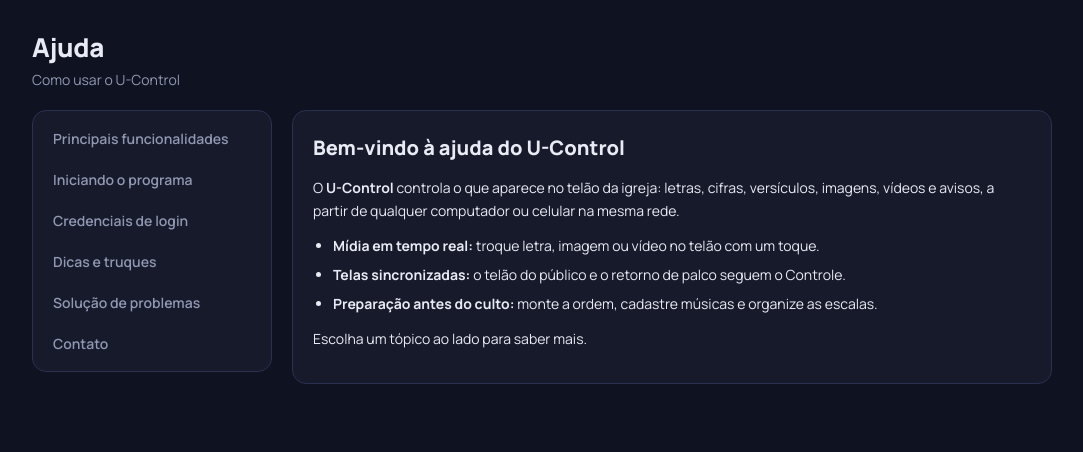
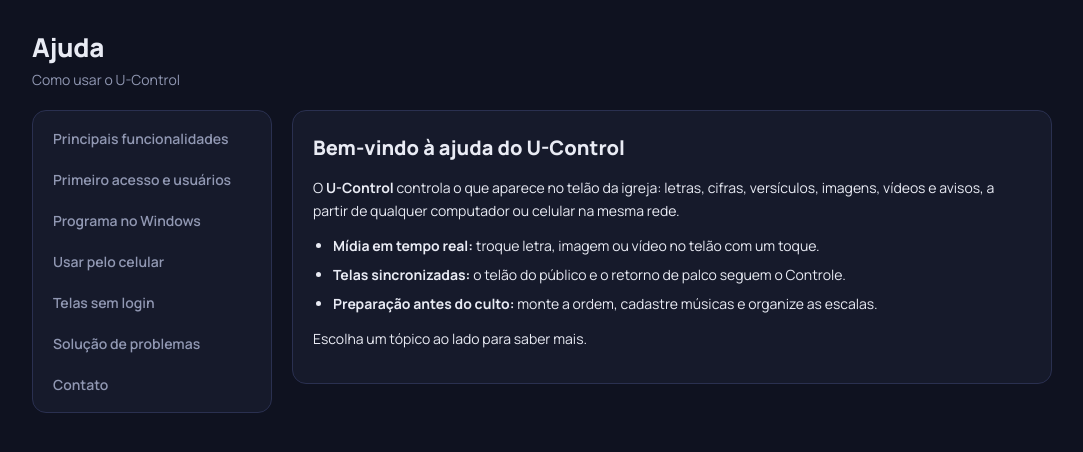
Before and after one commit to brunomint/U-Control, a Flask app: page /help in a window 1280 px wide. Shown: the part 56-508 px from the top of the page, without its empty margins (24-1107 px from the left). Run offline with Flask 3, Linux system fonts and the light colour scheme; parts of the project's set-up code (start-up, migrations or seed data) failed here and were passed over; some libraries are stand-ins or nearby versions.

Commit message:
Ajuda reescrita: sem senha padrão, sem capturas de tela
A página abre sem login e tem QR code, e ensinava a entrar com
admin/1234 — senha que nem existe mais (instalação nova cria o primeiro
usuário na tela de login). As capturas mostravam nomes de usuário reais;
o contato era um e-mail/telefone de exemplo; as dicas (Ctrl+S, F1, modo
escuro) eram de recursos que não existem.

Agora: primeiro acesso, programa do Windows, uso pelo celular, telas sem
login, problemas comuns (rede/firewall, vídeo sem som, Bíblia que não
aparece) e contato pelas Issues do GitHub.

Co-Authored-By: Claude Opus 5.5 <noreply@anthropic.com>

```diff
--- a/static/js/pages/help.js
+++ b/static/js/pages/help.js
@@ -1,114 +1,76 @@
+// Conteúdo da página /help. Só texto: as capturas de tela antigas mostravam
+// nomes de usuário reais e ensinavam uma senha padrão que não existe mais.
+const HELP_SECTIONS = {
+    funcionalidades: `
+        <h2>Principais funcionalidades</h2>
+        <p>Um computador roda o U-Control, e os outros aparelhos da mesma rede (celular, tablet, outro PC) abrem o controle ou as telas pelo navegador. Não precisa de internet durante o culto.</p>
+        <ul>
+            <li><strong>Controle:</strong> letras com cifra, versículos, fotos e vídeos vão para o telão com um toque.</li>
+            <li><strong>Telas sincronizadas:</strong> o telão do público e o retorno de palco acompanham o Controle.</li>
+            <li><strong>Preparação:</strong> monte a ordem do culto, cadastre músicas e organize as escalas antes.</li>
+        </ul>
+        <p>O telão pode ficar no próprio computador do U-Control (cabo HDMI, mais estável) ou em outro aparelho da rede.</p>`,
+
+    primeiro: `
+        <h2>Primeiro acesso e usuários</h2>
+        <p>Numa instalação nova ainda não existe nenhum usuário: a tela de login pede para <strong>criar o primeiro</strong> (nome, senha e a senha de novo). Esse pedido some assim que o primeiro usuário é criado.</p>
+        <div class="callout">Crie esse usuário logo depois de instalar: enquanto ele não existe, quem abrir a tela de login primeiro pela rede é quem cria.</div>
+        <p>Depois, cada operador ganha o próprio usuário em <a href="/usuarios">Usuários</a> (menu Sistema), onde também dá para trocar senhas e remover quem não usa mais.</p>
+        <p>Use senhas que não sejam fáceis de adivinhar, principalmente se o U-Control também for acessível pela internet.</p>`,
+
+    windows: `
+        <h2>Programa no Windows</h2>
+        <ul>
+            <li>Depois de instalado, abra pelo ícone <strong>U-Control</strong> na área de trabalho. O Controle abre no navegador e o programa fica na <strong>bandeja do Windows</strong>, ao lado do relógio.</li>
+            <li>Pelo menu da bandeja você abre o <strong>Telão</strong>, a <strong>Tela pública de letras</strong> e o <strong>Retorno de palco</strong>. Com um segundo monitor ou datashow ligado, elas abrem nele, em tela cheia.</li>
+            <li>O menu também mostra o endereço do U-Control na rede, para abrir no celular.</li>
+            <li>Para desligar, use <strong>Sair</strong> no menu da bandeja. Fechar as janelas não desliga o programa.</li>
+            <li>Músicas, fotos e configurações ficam guardadas à parte (opção <strong>Abrir pasta de dados</strong>). Instalar uma versão nova por cima não apaga nada.</li>
+        </ul>`,
+
+    celular: `
+        <h2>Usar pelo celular ou outro computador</h2>
+        <ul>
+            <li>O aparelho precisa estar na <strong>mesma rede</strong> (Wi-Fi ou cabo) do computador do U-Control.</li>
+            <li>Em <a href="/links">Links / QR</a> estão os endereços de cada tela, com QR code para apontar a câmera do celular.</li>
+            <li>O endereço tem a forma <code>http://&lt;ip-do-computador&gt;:8585</code>.</li>
+        </ul>`,
+
+    telas: `
+        <h2>Telas que abrem sem login</h2>
+        <p>As funções de controle exigem login, para ninguém mudar o telão sem querer. Estas telas abrem sem login, para os aparelhos de exibição e para quem só acompanha:</p>
+        <ul>
+            <li><strong>Telão do público</strong> (<code>/img</code>) e <strong>letra para o público</strong> (<code>/lyrics/display/public</code>)</li>
+            <li><strong>Retorno de palco</strong> (<code>/monitor</code>), para quem está no palco</li>
+            <li><strong>Bíblia</strong> (<code>/bible/display</code>), <strong>relógio</strong> e <strong>cronômetro</strong></li>
+            <li><strong>Overlay para OBS</strong> (<code>/lyrics/display/obs</code>), com fundo transparente para transmissão</li>
+            <li><strong>Enviar fotos</strong> (<code>/presenter</code>): qualquer pessoa da igreja manda fotos do celular para a galeria</li>
+            <li><strong>Ordem do culto</strong> (<code>/view</code>)</li>
+        </ul>`,
+
+    problemas: `
+        <h2>Solução de problemas</h2>
+        <h3>O celular não abre o U-Control</h3>
+        <ul>
+            <li>Confira se o celular está na mesma rede do computador, e não nos dados móveis.</li>
+            <li>No Windows, o instalador libera o U-Control no firewall. Se outro antivírus ou firewall estiver ativo, libere a porta <code>8585</code> nele.</li>
+            <li>Algumas redes de visitantes isolam os aparelhos entre si. Nesse caso, use a rede principal da igreja.</li>
+        </ul>
+        <h3>O vídeo toca sem som no telão</h3>
+        <p>Navegadores bloqueiam som automático. As telas abertas pelo menu da bandeja (Windows), pelo <strong>Abrir no datashow</strong> do Controle ou pelo script baixado no <a href="/dashboard">Início</a> já vêm com o som liberado. Numa aba comum, toque uma vez na tela do telão.</p>
+        <h3>A tela não entra em tela cheia</h3>
+        <p>No Controle, use <strong>Abrir no datashow</strong> para escolher em qual tela do computador a tela pública abre.</p>
+        <h3>Uma tradução da Bíblia não aparece</h3>
+        <p>O U-Control traz só traduções de licença aberta (como a Bíblia Livre e a Nova Bíblia Viva). Traduções com direitos autorais, como NVI e ACF, precisam ser adicionadas por quem tem o direito de usá-las.</p>`,
+
+    contato: `
+        <h2>Contato</h2>
+        <p>O U-Control é um projeto de código aberto. Para relatar um problema ou sugerir uma melhoria, abra um chamado em <a href="https://github.com/brunomint/U-Control/issues" target="_blank" rel="noopener">github.com/brunomint/U-Control/issues</a>.</p>`,
+};
+
 function loadContent(section) {
     const content = document.getElementById('content');
-    let html = '';
-
-    switch (section) {
-        case 'funcionalidades':
-    html = `
-        <h2>Principais Funcionalidades</h2>
-        <p>
-            O <strong>U-Control</strong> pode ser instalado em um único dispositivo e controlado remotamente por outros aparelhos conectados à mesma rede local, oferecendo flexibilidade e praticidade no gerenciamento de apresentações.
-        </p>
-        <p>
-            As telas de apresentação destinadas ao público podem ser exibidas de forma remota. Para maior segurança ou estabilidade, o computador pode ser conectado diretamente à tela utilizando um cabo HDMI.
-        </p>
-        <ul>
-            <li><strong>Gerenciar mídia em tempo real:</strong> Controle apresentações, vídeos e imagens com precisão.</li>
-            <li><strong>Sincronização de telas:</strong> Sincronize telas de controle e monitor com agilidade, garantindo apresentações impecáveis.</li>
-            <li><strong>Interface amigável:</strong> Navegue facilmente por um sistema desenvolvido para simplificar seu fluxo de trabalho.</li>
-            <li><strong>Controle em rede local:</strong> Instale o U-Control em uma única máquina e controle-o de outros dispositivos na mesma rede local.</li>
-        </ul>`;
-    break;
-
-        case 'iniciando':
-            html = `
-                <h2>Iniciando o Programa</h2>
-                <p>Para iniciar o programa, siga os passos abaixo:</p>
-                <ul>
-                    <li>Certifique-se de que o programa está instalado corretamente.</li>
-                    <li>Abra o programa clicando duas vezes no ícone na área de trabalho.</li>
-                    <li>Insira suas credenciais de login.</li>
-                </ul>`;
-            break;
-        case 'credenciais':
-            html = `
-                <h2>Credenciais de Login</h2>
-                <p>Para garantir a segurança do sistema, é fundamental que os usuários sejam previamente cadastrados com login e senha. Esse controle de acesso evita que pessoas não autorizadas tenham acesso às funções principais do programa, prevenindo interferências que possam comprometer a apresentação.
-                </p>
-                <p>
-                    Embora o controle de acesso com login e senha seja essencial para proteger as funções principais do programa, algumas rotas podem ser acessadas remotamente sem a necessidade de autenticação. Essas rotas incluem a Tela do Apresentador de Imagens (presenter), o Monitor de Palco e a Tela do Público, garantindo maior praticidade para exibição e acompanhamento durante as apresentações.
-                </p>
-                <p>
-                    Assim que o programa é iniciado, a seguinte página é exibida, solicitando que o usuário insira suas credenciais de acesso:
-                </p>
-                <div class="image-container">
-                    <img src="static/imges_help/Login.png" alt="Login" class="centered-image">
-                </div>
-                <p>Para o primeiro acesso, utilize as seguintes credenciais:</p>
-                <div class="callout">
-                    <strong>Usuário:</strong> <code>admin</code><br>
-                    <strong>Senha:</strong> <code>1234</code>
-                </div>
-                <p>
-                    Após o primeiro acesso ao sistema utilizando as credenciais padrão (<strong>Usuário: admin</strong>, <strong>Senha: 1234</strong>), recomendamos que o cadastro do usuário "admin" seja removido por questões de segurança. Isso garantirá que apenas usuários cadastrados com permissões específicas possam acessar as funcionalidades principais do programa.
-                </p>
-                <p>
-                    Para eliminar o cadastro do admin, siga os passos abaixo:
-                </p>
-                <ul>
-                    <li>Acesse o painel de controle do sistema clicando na opção 'Links' e em seguida 'Novo Usuário'.</li>
-                        <div class="image-container">
-                            <img src="static/imges_help/link_novo-usuario.png" alt="Login" class="centered-image">
-                        </div>
-                    <li>Na página "Usuários Registrados", localize o usuário "admin" na lista de usuários cadastrados e Selecione a opção para <strong class="danger">remover</strong>.</li>
-                        <div class="image-container">
-                            <img src="static/imges_help/remover_usuario.png" alt="Login" class="centered-image">
-                        </div>
-                </ul>
-                <p>
-                    Ao excluir o usuário "admin", o sistema estará mais seguro, garantindo que apenas pessoas autorizadas possam controlar o programa.
-                </p>
-                <p>
-                    Na página "Usuários Registrados", você pode adicionar novos usuários ao sistema de forma simples. Preencha os campos "Nome de Usuário" e "Senha" e clique no botão "Adicionar Usuário" para concluir o cadastro.
-                </p>
-                        <div class="image-container">
-                            <img src="static/imges_help/cadastrar_usuario.png" alt="Login" class="centered-image">
-                        </div> `;
-            break;
-        case 'dicas':
-            html = `
-                <h2>3. Dicas e Truques</h2>
-                <div class="highlight">
-                    <p><strong>Dica:</strong> Utilize a combinação de teclas <code>Ctrl + S</code> para salvar rapidamente seu progresso.</p>
-                </div>
-                <p>Mais algumas dicas úteis:</p>
-                <ul>
-                    <li>Pressione <code>F1</code> para acessar a ajuda a qualquer momento.</li>
-                    <li>Ative o modo escuro nas configurações para reduzir o cansaço visual.</li>
-                </ul>`;
-            break;
-        case 'problemas':
-            html = `
-                <h2>4. Solução de Problemas</h2>
-                <p>Se encontrar problemas, tente as seguintes soluções:</p>
-                <ul>
-                    <li>Reinicie o programa e tente novamente.</li>
-                    <li>Consulte o manual na seção "FAQ".</li>
-                    <li>Entre em contato com o suporte técnico pelo e-mail <a href="mailto:suporte@exemplo.com">suporte@exemplo.com</a>.</li>
-                </ul>`;
-            break;
-        case 'contato':
-            html = `
-                <h2>5. Contato</h2>
-                <p>Se precisar de mais ajuda, entre em contato conosco:</p>
-                <ul>
-                    <li><strong>Suporte:</strong> <a href="mailto:suporte@exemplo.com">suporte@exemplo.com</a></li>
-                    <li><strong>Telefone:</strong> (11) 1234-5678</li>
-                </ul>`;
-            break;
-    }
-
-    content.innerHTML = html;
+    content.innerHTML = HELP_SECTIONS[section] || '';
     document.querySelectorAll('.help-menu [data-section]').forEach(a => {
         a.classList.toggle('active', a.dataset.section === section);
     });
--- a/templates/help.html
+++ b/templates/help.html
@@ -24,9 +24,10 @@
     <div class="help-grid">
         <nav class="uc-card help-menu" aria-label="Tópicos de ajuda">
             <a href="#content" data-section="funcionalidades" onclick="event.preventDefault(); loadContent('funcionalidades')">Principais funcionalidades</a>
-            <a href="#content" data-section="iniciando" onclick="event.preventDefault(); loadContent('iniciando')">Iniciando o programa</a>
-            <a href="#content" data-section="credenciais" onclick="event.preventDefault(); loadContent('credenciais')">Credenciais de login</a>
-            <a href="#content" data-section="dicas" onclick="event.preventDefault(); loadContent('dicas')">Dicas e truques</a>
+            <a href="#content" data-section="primeiro" onclick="event.preventDefault(); loadContent('primeiro')">Primeiro acesso e usuários</a>
+            <a href="#content" data-section="windows" onclick="event.preventDefault(); loadContent('windows')">Programa no Windows</a>
+            <a href="#content" data-section="celular" onclick="event.preventDefault(); loadContent('celular')">Usar pelo celular</a>
+            <a href="#content" data-section="telas" onclick="event.preventDefault(); loadContent('telas')">Telas sem login</a>
             <a href="#content" data-section="problemas" onclick="event.preventDefault(); loadContent('problemas')">Solução de problemas</a>
             <a href="#content" data-section="contato" onclick="event.preventDefault(); loadContent('contato')">Contato</a>
         </nav>
```
Also changed, not shown: tests/test_smoke.py (+12 -0 lines), static/imges_help/Login.png (deleted), static/imges_help/cadastrar_usuario.png (deleted), static/imges_help/link_novo-usuario.png (deleted), static/imges_help/remover_usuario.png (deleted).
